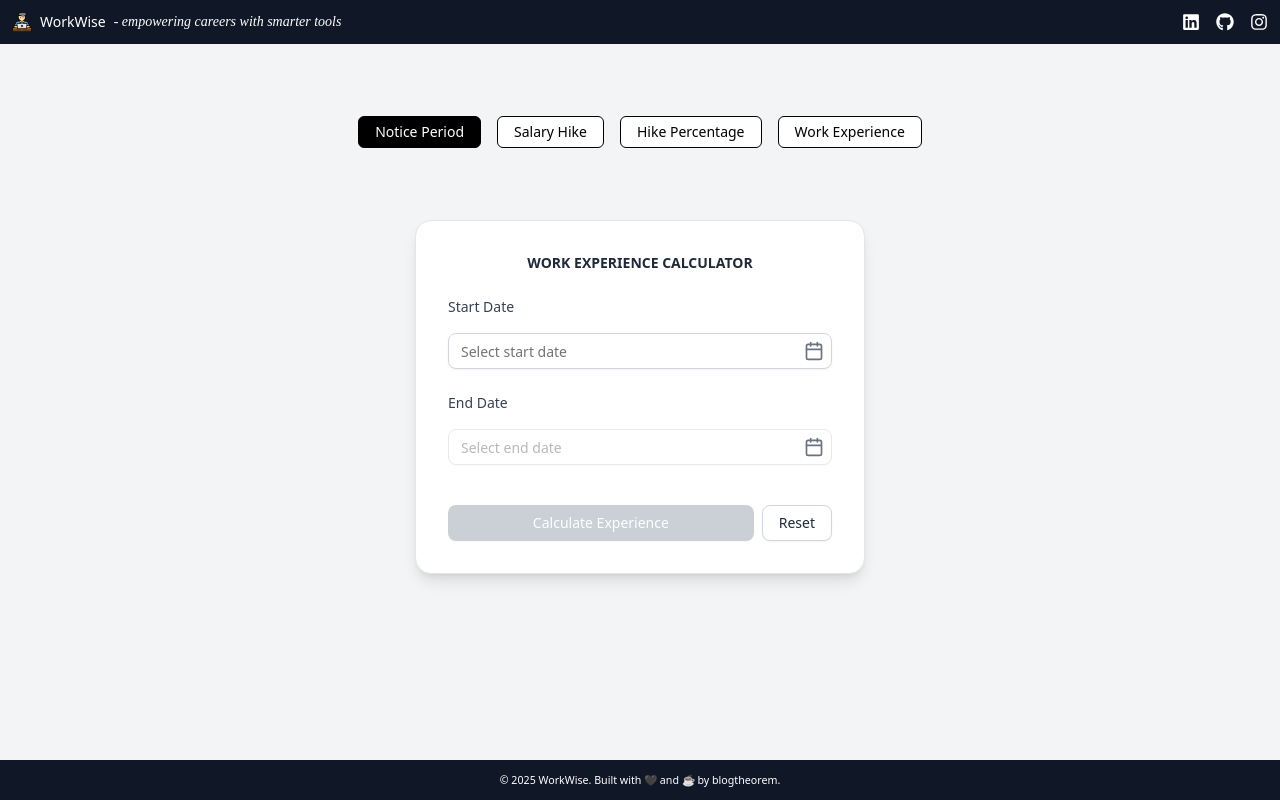
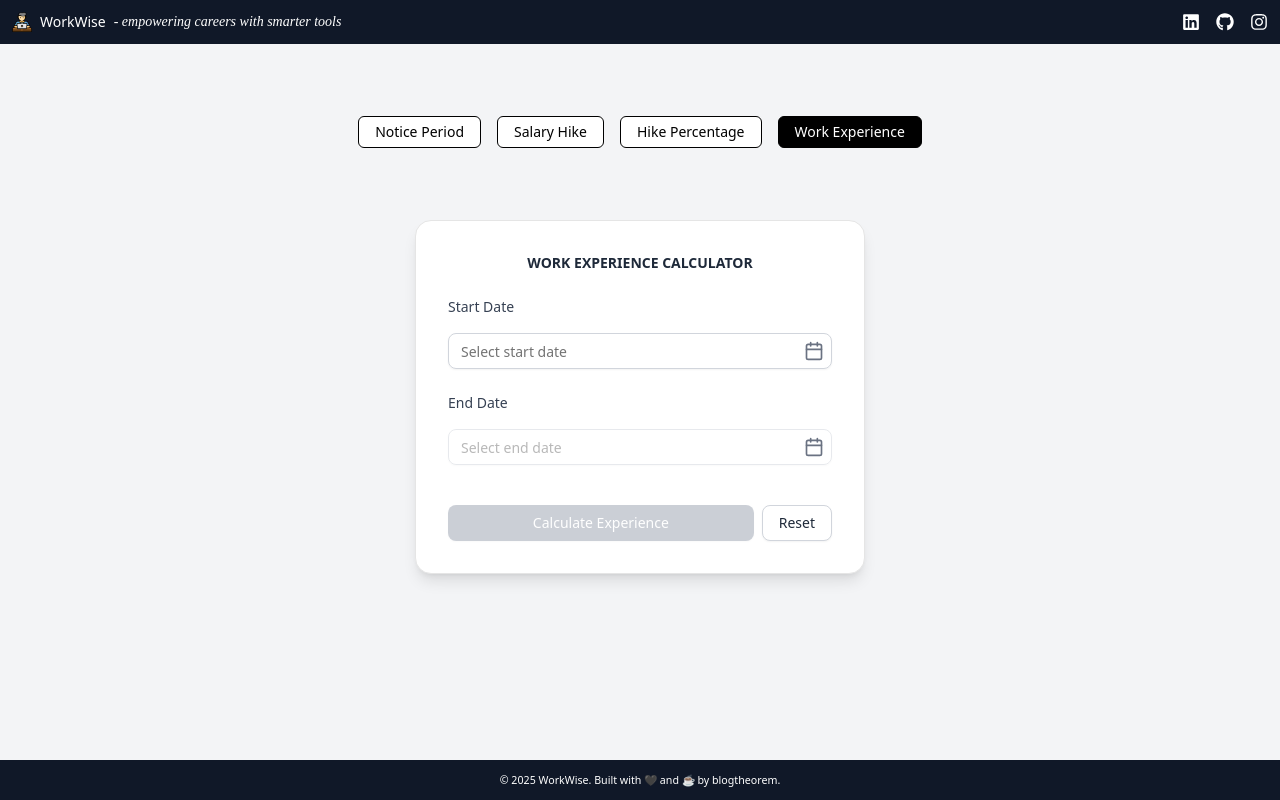
Before and after one commit to enggsuraj/work-wise, a Next.js app: page /work-experience in a window 1280 px wide. Built offline with nearby package versions, Linux system fonts and the light colour scheme.

Commit message:
improve/prefetch-navigation-for-fast-page-navigation

```diff
--- a/src/components/common/NavigationButtons.tsx
+++ b/src/components/common/NavigationButtons.tsx
@@ -1,7 +1,8 @@
 "use client";
 
 import { useState } from "react";
-import { useRouter } from "next/navigation";
+import Link from "next/link";
+import { usePathname } from "next/navigation";
 import { Label } from "@/components/ui/label";
 
 const routes = [
@@ -12,20 +13,15 @@ const routes = [
 ];
 
 export default function NavigationButtons() {
-  const router = useRouter();
-  const [activePath, setActivePath] = useState<string>("/notice-period");
-
-  const handleButtonClick = (path: string) => {
-    setActivePath(path);
-    router.push(path);
-  };
+  const pathname = usePathname();
+  const [activePath, setActivePath] = useState<string>(pathname);
 
   return (
     <div className="grid grid-cols-2 gap-4 md:p-6 md:flex md:justify-center md:gap-4 md:flex-wrap">
       {routes.map((route, index) => (
+        <Link key={index} href={route.path} prefetch>
           <button
-          key={index}
-          onClick={() => handleButtonClick(route.path)}
+            onClick={() => setActivePath(route.path)}
             className={`px-4 py-2 border border-black text-black text-sm rounded-sm cursor-pointer transition ${
               activePath === route.path ? "bg-black text-white" : "bg-white"
             }`}
@@ -34,6 +30,7 @@ export default function NavigationButtons() {
               {route.label}
             </Label>
           </button>
+        </Link>
       ))}
     </div>
   );
```
Lines whose indentation alone changed are shown as unchanged.
